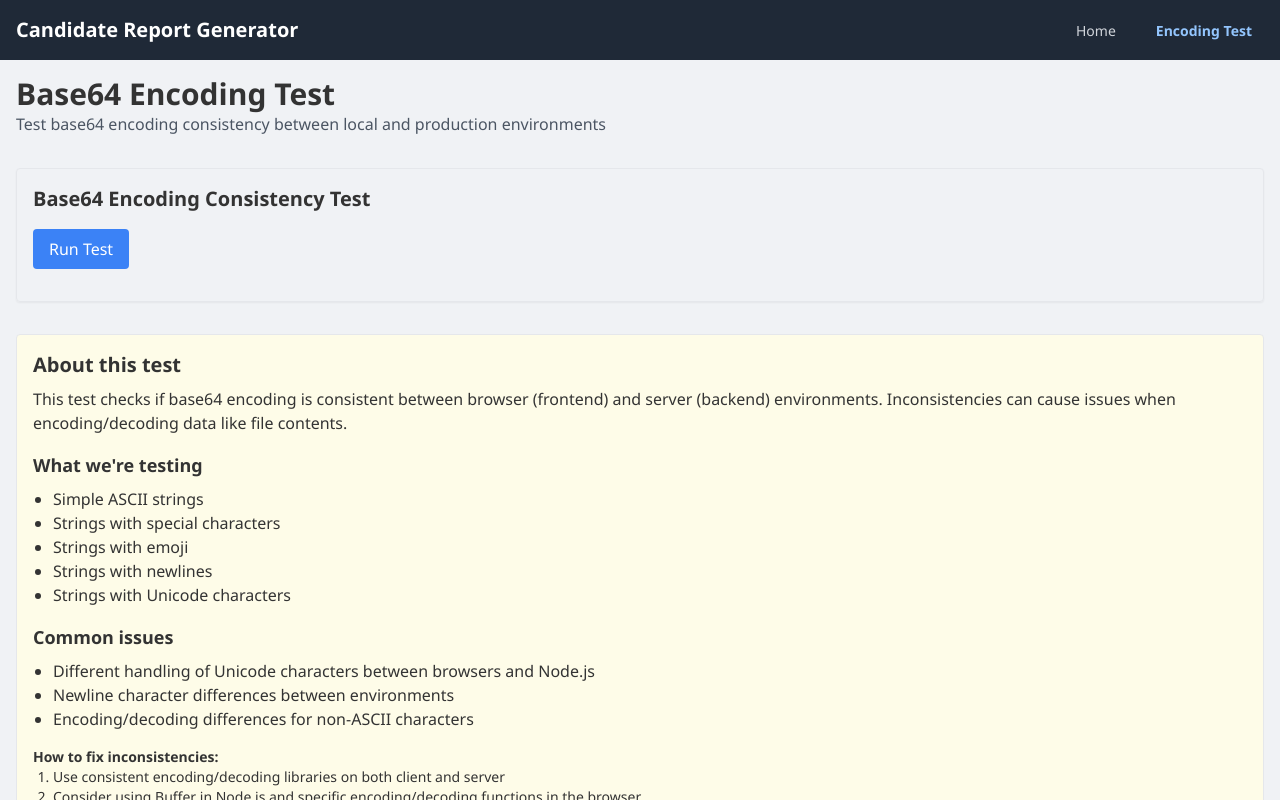
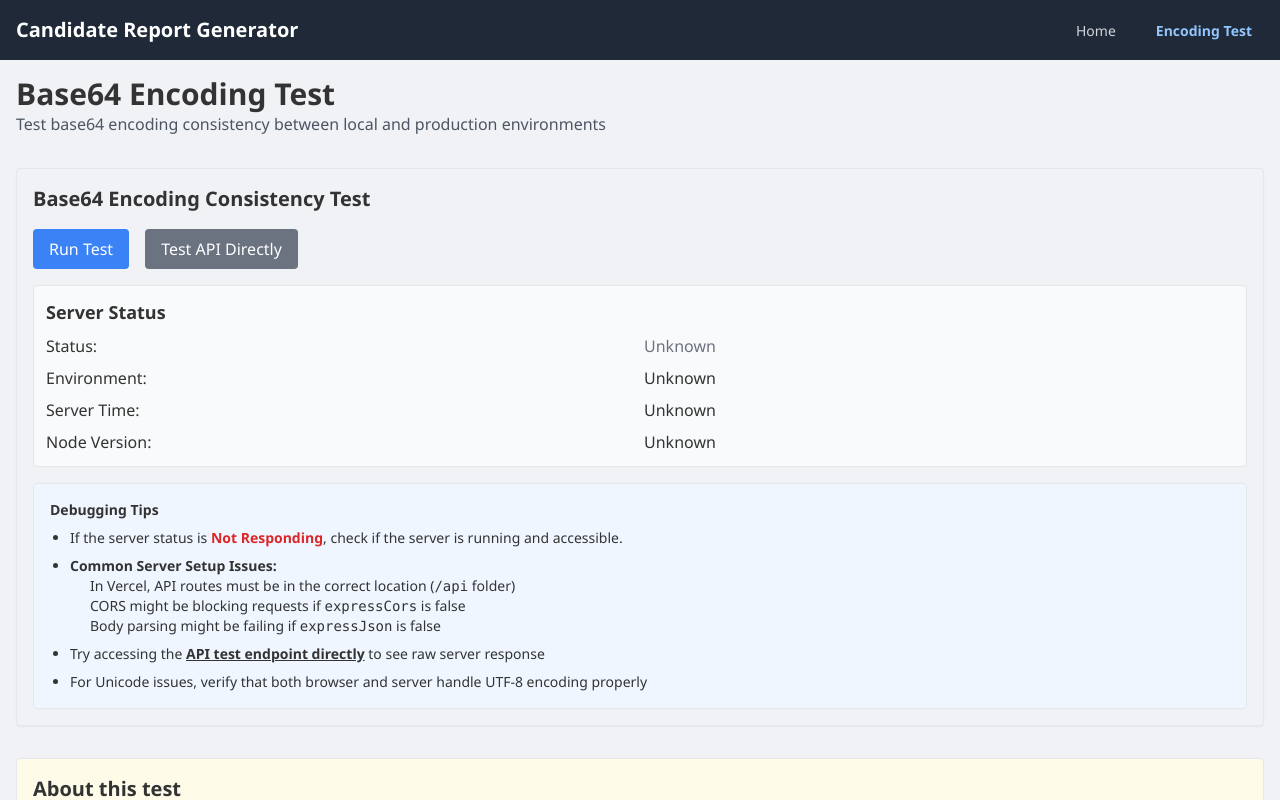
Before and after one commit to geramalagon/candidate-report-generator, a React (Vite) app: page /encoding-test in a window 1280 px wide. Shown: the top 800 px of the page. Built offline with nearby package versions, Linux system fonts and the light colour scheme.

Commit message:
Enhance EncodingTest component with diagnostics and debugging info

```diff
--- a/src/components/EncodingTest.tsx
+++ b/src/components/EncodingTest.tsx
@@ -1,9 +1,19 @@
-import React, { useState } from 'react';
+import React, { useState, useEffect } from 'react';
 import { getLocalEncodings, compareEncodings } from '../utils/encodingTest';
 
 interface EncodingTestProps {
   productionUrl?: string;
   localUrl?: string;
+}
+
+interface DiagnosticsData {
+  environment: string;
+  serverTime: string;
+  nodeVersion: string;
+  expressJson: boolean;
+  expressCors: boolean;
+  hasEncodingEndpoints: boolean;
+  [key: string]: any;
 }
 
 const EncodingTest: React.FC<EncodingTestProps> = ({
@@ -14,6 +24,59 @@ const EncodingTest: React.FC<EncodingTestProps> = ({
   const [productionResults, setProductionResults] = useState<any>(null);
   const [loading, setLoading] = useState<boolean>(false);
   const [error, setError] = useState<string | null>(null);
+  const [diagnostics, setDiagnostics] = useState<DiagnosticsData | null>(null);
+  const [serverStatus, setServerStatus] = useState<'unknown' | 'up' | 'down'>('unknown');
+
+  // Function to check if the server is up by using the simple /api/hello endpoint
+  const checkServerStatus = async (baseUrl: string) => {
+    try {
+      console.log('Checking server status at:', baseUrl);
+      const url = baseUrl.includes('/api/') ? baseUrl : `${baseUrl}/api/hello`;
+
+      const response = await fetch(url, {
+        method: 'GET',
+        headers: { 'Accept': 'text/plain' }
+      });
+
+      if (response.ok) {
+        const text = await response.text();
+        console.log('Server is up:', text);
+        setServerStatus('up');
+        return true;
+      } else {
+        console.error('Server check failed with status:', response.status);
+        setServerStatus('down');
+        return false;
+      }
+    } catch (error) {
+      console.error('Error checking server status:', error);
+      setServerStatus('down');
+      return false;
+    }
+  };
+
+  // Function to fetch diagnostics data
+  const fetchDiagnostics = async (baseUrl: string) => {
+    try {
+      console.log('Fetching diagnostics from:', baseUrl);
+      const url = baseUrl.includes('/api/') ? baseUrl : `${baseUrl}/api/diagnostics`;
+
+      const response = await fetch(url);
+
+      if (response.ok) {
+        const data = await response.json();
+        console.log('Diagnostics data:', data);
+        setDiagnostics(data.diagnostics);
+        return data.diagnostics;
+      } else {
+        console.error('Diagnostics request failed with status:', response.status);
+        return null;
+      }
+    } catch (error) {
+      console.error('Error fetching diagnostics:', error);
+      return null;
+    }
+  };
 
   // New function to fetch server encodings using the GET endpoint
   const fetchServerEncodings = async (url: string) => {
@@ -41,6 +104,7 @@ const EncodingTest: React.FC<EncodingTestProps> = ({
   const runTests = async () => {
     setLoading(true);
     setError(null);
+    setDiagnostics(null);
 
     try {
       // Determine if we're in production
@@ -50,18 +114,30 @@ const EncodingTest: React.FC<EncodingTestProps> = ({
       let localTestUrl = localUrl;
       if (isProduction) {
         // When running in production, use relative URL for "local" test
-        localTestUrl = '/api/test-encoding';
+        localTestUrl = '/api';
         console.log('Using relative URL for server test in production');
       }
 
+      // First check if the server is up
+      const serverUp = await checkServerStatus(localTestUrl);
+
+      if (!serverUp) {
+        setError(`Server at ${localTestUrl} is not responding. Check if it's running.`);
+        setLoading(false);
+        return;
+      }
+
+      // Then fetch diagnostics
+      await fetchDiagnostics(localTestUrl);
+
       // Test local environment (or the current server in production)
-      console.log('Running local test with URL:', localTestUrl);
+      console.log('Running local test with URL:', `${localTestUrl}/test-encoding`);
       try {
         // Get browser-side encodings
         const localEncodings = getLocalEncodings();
 
         // Get server-side encodings
-        const serverEncodings = await fetchServerEncodings(localTestUrl);
+        const serverEncodings = await fetchServerEncodings(`${localTestUrl}/test-encoding`);
 
         // Compare encodings
         const comparison = compareEncodings(localEncodings, serverEncodings);
@@ -112,7 +188,7 @@ const EncodingTest: React.FC<EncodingTestProps> = ({
     <div className="encoding-test p-4 border rounded shadow-sm mb-4">
       <h2 className="text-xl font-bold mb-4">Base64 Encoding Consistency Test</h2>
 
-      <div className="mb-4">
+      <div className="mb-4 flex space-x-4">
         <button
           onClick={runTests}
           disabled={loading}
@@ -120,11 +196,70 @@ const EncodingTest: React.FC<EncodingTestProps> = ({
         >
           {loading ? 'Running Tests...' : 'Run Test'}
         </button>
+
+        <button
+          onClick={() => window.location.href = '/api/hello'}
+          className="px-4 py-2 bg-gray-500 text-white rounded hover:bg-gray-600"
+        >
+          Test API Directly
+        </button>
       </div>
 
       {error && (
         <div className="p-3 mb-4 bg-red-100 text-red-700 rounded">
-          Error: {error}
+          <p className="font-bold">Error:</p>
+          <p>{error}</p>
+        </div>
+      )}
+
+      {/* Server Status Section */}
+      <div className="mb-4 p-3 rounded bg-gray-50 border">
+        <h3 className="text-lg font-semibold mb-2">Server Status</h3>
+        <div className="grid grid-cols-2 gap-2">
+          <div>Status:</div>
+          <div>
+            {serverStatus === 'unknown' && <span className="text-gray-500">Unknown</span>}
+            {serverStatus === 'up' && <span className="text-green-600">Up and Running ✓</span>}
+            {serverStatus === 'down' && <span className="text-red-600">Not Responding ✗</span>}
+          </div>
+
+          <div>Environment:</div>
+          <div>{diagnostics?.environment || 'Unknown'}</div>
+
+          <div>Server Time:</div>
+          <div>{diagnostics?.serverTime ? new Date(diagnostics.serverTime).toLocaleString() : 'Unknown'}</div>
+
+          <div>Node Version:</div>
+          <div>{diagnostics?.nodeVersion || 'Unknown'}</div>
+        </div>
+      </div>
+
+      {/* Server Diagnostics Section (only show if available) */}
+      {diagnostics && (
+        <div className="mb-4 p-3 rounded bg-gray-50 border">
+          <h3 className="text-lg font-semibold mb-2">Server Diagnostics</h3>
+          <details>
+            <summary className="cursor-pointer text-blue-600 hover:text-blue-800">
+              View Detailed Server Information
+            </summary>
+            <div className="mt-2 text-sm">
+              <table className="w-full border-collapse">
+                <tbody>
+                  {Object.entries(diagnostics).map(([key, value]) => (
+                    <tr key={key} className="border-b">
+                      <td className="py-1 pr-4 font-medium">{key}:</td>
+                      <td className="py-1">
+                        {typeof value === 'object'
+                          ? <pre className="whitespace-pre-wrap text-xs">{JSON.stringify(value, null, 2)}</pre>
+                          : String(value)
+                        }
+                      </td>
+                    </tr>
+                  ))}
+                </tbody>
+              </table>
+            </div>
+          </details>
         </div>
       )}
 
@@ -188,14 +323,23 @@ const EncodingTest: React.FC<EncodingTestProps> = ({
         </div>
       )}
 
-      {(localResults || productionResults) && (
-        <div className="mt-4">
-          <p className="text-sm text-gray-600">
-            Browser and server side encoding can differ with special characters or Unicode.
-            If inconsistencies are found, consider implementing consistent encoding/decoding in both environments.
-          </p>
-        </div>
-      )}
+      {/* Debugging Tips Section */}
+      <div className="mt-4 p-4 border rounded bg-blue-50 text-sm">
+        <h3 className="font-bold text-md mb-2">Debugging Tips</h3>
+        <ul className="list-disc pl-5 space-y-2">
+          <li>If the server status is <strong className="text-red-600">Not Responding</strong>, check if the server is running and accessible.</li>
+          <li>
+            <p><strong>Common Server Setup Issues:</strong></p>
+            <ul className="list-circle pl-5">
+              <li>In Vercel, API routes must be in the correct location (<code>/api</code> folder)</li>
+              <li>CORS might be blocking requests if <code>expressCors</code> is false</li>
+              <li>Body parsing might be failing if <code>expressJson</code> is false</li>
+            </ul>
+          </li>
+          <li>Try accessing the <strong className="underline cursor-pointer" onClick={() => window.open('/api/hello', '_blank')}>API test endpoint directly</strong> to see raw server response</li>
+          <li>For Unicode issues, verify that both browser and server handle UTF-8 encoding properly</li>
+        </ul>
+      </div>
     </div>
   );
 };
```
